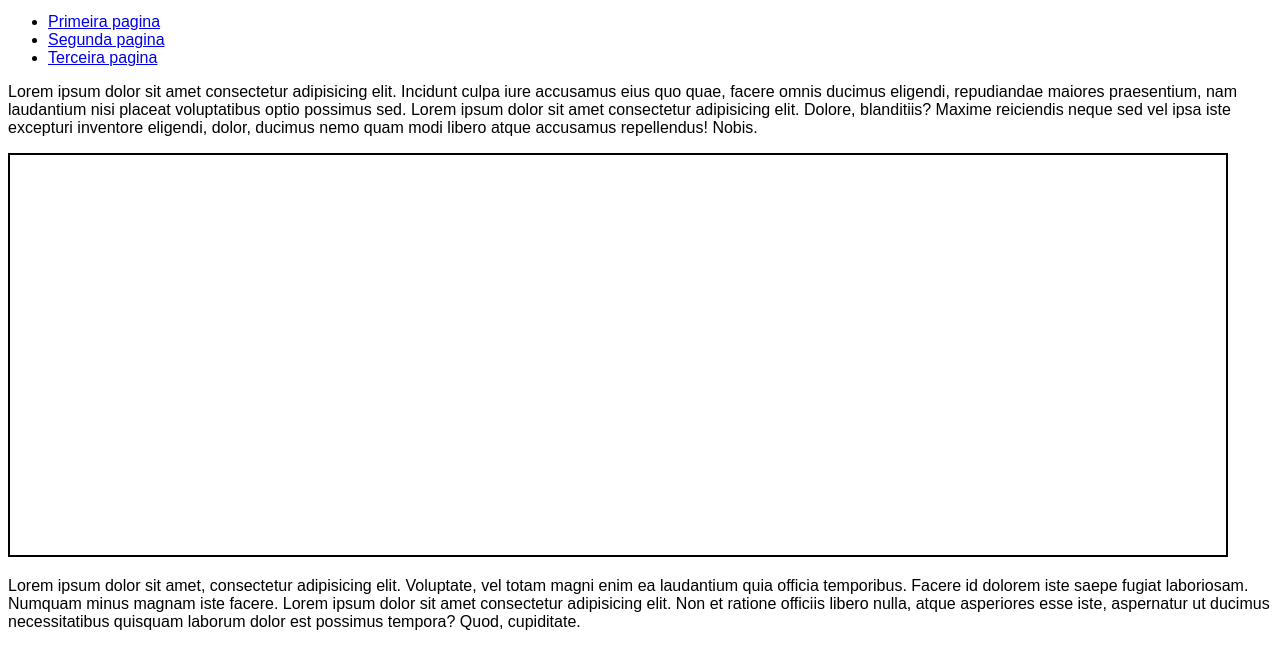
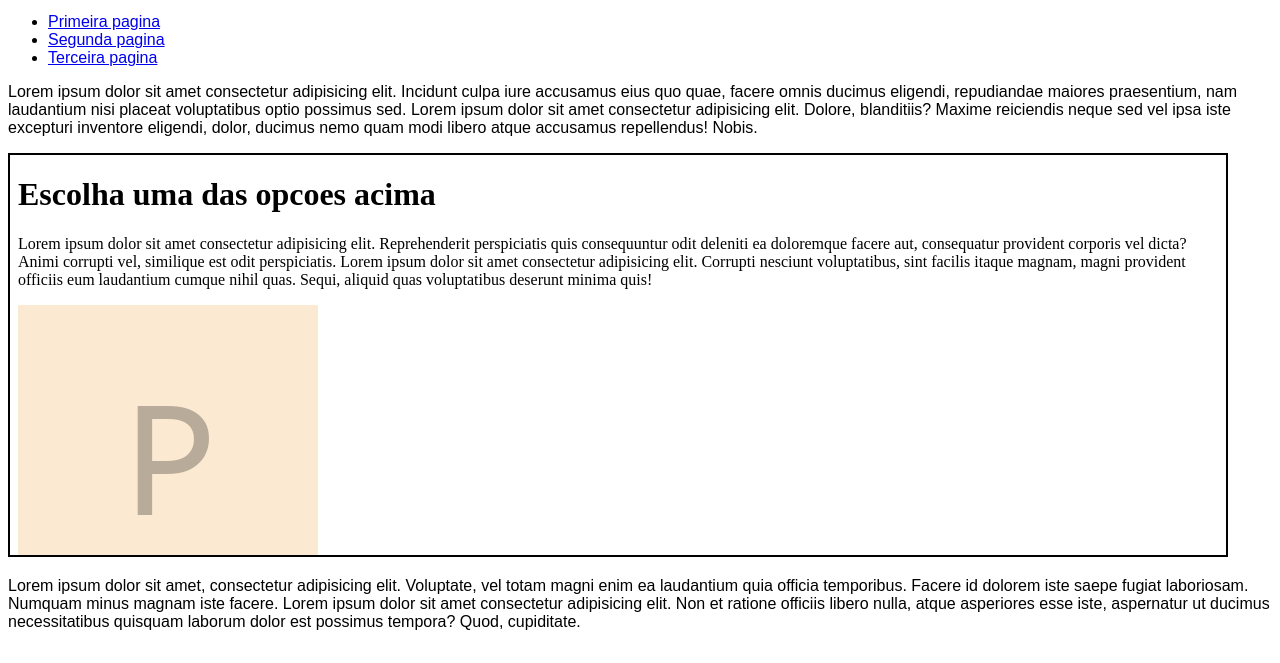
Before and after one commit to andrefrc7/html-css, a plain HTML site: page exercicios/ex024/iframe003.html in a window 1280 px wide. Shown: the part 137-800 px from the top of the page. Drawn offline with Linux system fonts and the light colour scheme.

Commit message:
exiframe003dnv

```diff
--- a/exercicios/ex024/iframe003.html
+++ b/exercicios/ex024/iframe003.html
@@ -25,7 +25,7 @@
     </ul>
     <p>Lorem ipsum dolor sit amet consectetur adipisicing elit. Incidunt culpa iure accusamus eius quo quae, facere omnis ducimus eligendi, repudiandae maiores praesentium, nam laudantium nisi placeat voluptatibus optio possimus sed. Lorem ipsum dolor sit amet consectetur adipisicing elit. Dolore, blanditiis? Maxime reiciendis neque sed vel ipsa iste excepturi inventore eligendi, dolor, ducimus nemo quam modi libero atque accusamus repellendus! Nobis.</p>
 
-    <iframe id="tela" name="frame" src="">
+    <iframe id="tela" name="frame" srcdoc="<h1>Escolha uma das opcoes acima</h1><p>Lorem ipsum dolor sit amet consectetur adipisicing elit. Reprehenderit perspiciatis quis consequuntur odit deleniti ea doloremque facere aut, consequatur provident corporis vel dicta? Animi corrupti vel, similique est odit perspiciatis. Lorem ipsum dolor sit amet consectetur adipisicing elit. Corrupti nesciunt voluptatibus, sint facilis itaque magnam, magni provident officiis eum laudantium cumque nihil quas. Sequi, aliquid quas voluptatibus deserunt minima quis!</p><img src='imagens/cursoemvideo.png'>">
         <p>Infelizmente seu navegador nao eh compativel!</p>
     </iframe>
 
```
Also changed, not shown: exercicios/ex024/imagens/cursoemvideo.png (added).
